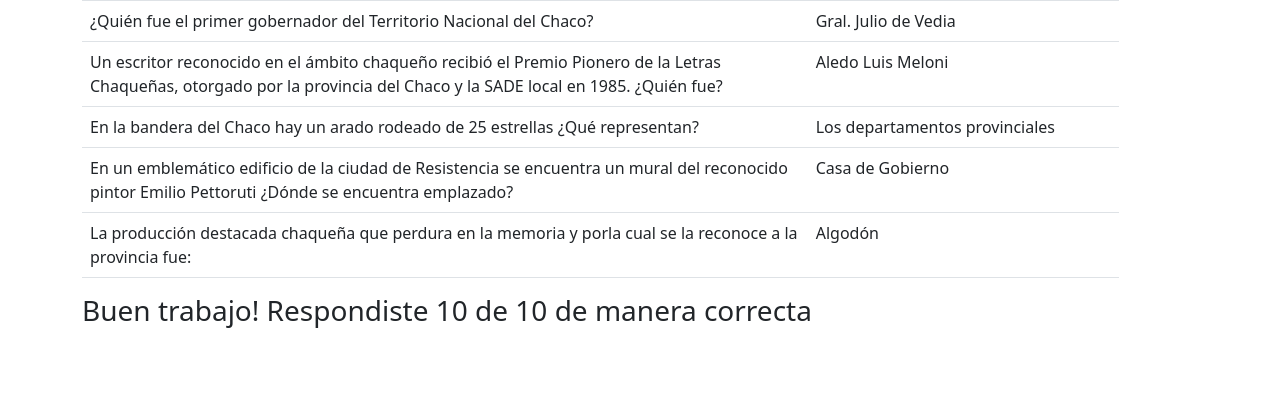
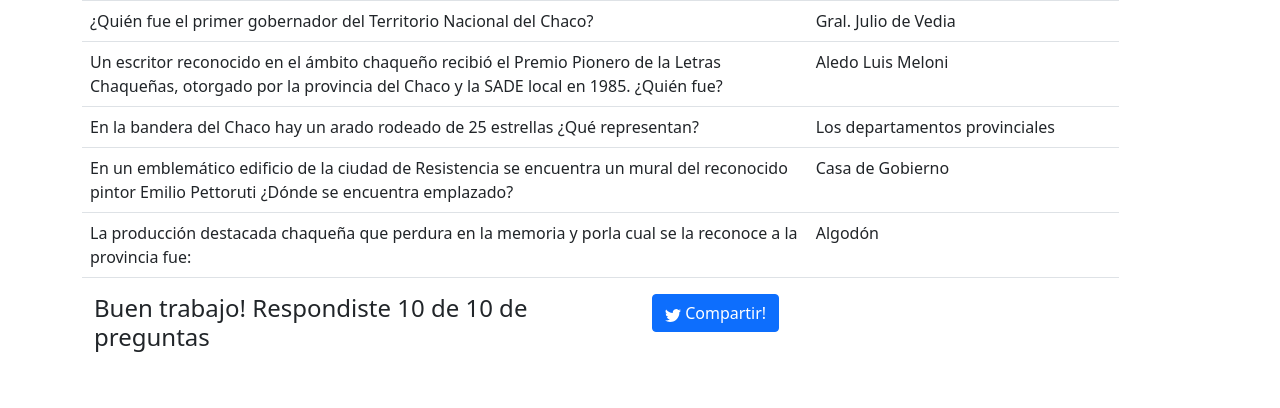
Before and after one commit to jhgakiyama/informatorio2021, a Django app: template templates/resultado.html in a window 1280 px wide. Shown: the part 879-1287 px from the top of the page. Before the commit the page ends 1207 px from the top, so only its background shows below. Run offline with Django 3.2, Linux system fonts and the light colour scheme; data comes from the database, SQL or seed files in the repository; the template is opened without the code that fills it: values that come from a table or form of the project are taken from there, most other values are stand-ins (such as "Sample title", 1, 10 or a date in 2020).

Commit message:
agrego boton compartir tuit

```diff
--- a/templates/resultado.html
+++ b/templates/resultado.html
@@ -6,7 +6,6 @@
 <br>
 <br>
 <h1><strong>Resultados</strong></h1>
-
 
 <table class="table">
     <!-- Cabeceras -->
@@ -39,12 +38,48 @@
     </tbody>
 </table>
 
+<div class="container">
+    {% if correctas > 6 %}
+        <div class="row">
+    <div class="col">
+      <h4>Buen trabajo! Respondiste {{correctas}} de 10 de preguntas</h4>
+    </div>
+    <div class="col">
+      <button type="button" class="btn btn-primary">
+        <svg xmlns="http://www.w3.org/2000/svg" width="16" height="16" fill="currentColor" class="bi bi-twitter" viewBox="0 0 16 16">
+        <path d="M5.026 15c6.038 0 9.341-5.003 9.341-9.334 0-.14 0-.282-.006-.422A6.685 6.685 0 0 0 16 3.542a6.658 6.658 0 0 1-1.889.518 3.301 3.301 0 0 0 1.447-1.817 6.533 6.533 0 0 1-2.087.793A3.286 3.286 0 0 0 7.875 6.03a9.325 9.325 0 0 1-6.767-3.429 3.289 3.289 0 0 0 1.018 4.382A3.323 3.323 0 0 1 .64 6.575v.045a3.288 3.288 0 0 0 2.632 3.218 3.203 3.203 0 0 1-.865.115 3.23 3.23 0 0 1-.614-.057 3.283 3.283 0 0 0 3.067 2.277A6.588 6.588 0 0 1 .78 13.58a6.32 6.32 0 0 1-.78-.045A9.344 9.344 0 0 0 5.026 15z"></path>
+        </svg> Compartir!
+      </button>
+    </div>
+  </div>
+    {% else %}
+        <div class="row">
+    <div class="col">
+      <h4>Suerte la próxima! Respondiste solo {{correctas}} preguntas</h4>
+    </div>
+    <div class="col">
+        <button type="button" class="btn btn-primary">
+            <svg xmlns="http://www.w3.org/2000/svg" width="16" height="16" fill="currentColor" class="bi bi-twitter" viewBox="0 0 16 16">
+            <path d="M5.026 15c6.038 0 9.341-5.003 9.341-9.334 0-.14 0-.282-.006-.422A6.685 6.685 0 0 0 16 3.542a6.658 6.658 0 0 1-1.889.518 3.301 3.301 0 0 0 1.447-1.817 6.533 6.533 0 0 1-2.087.793A3.286 3.286 0 0 0 7.875 6.03a9.325 9.325 0 0 1-6.767-3.429 3.289 3.289 0 0 0 1.018 4.382A3.323 3.323 0 0 1 .64 6.575v.045a3.288 3.288 0 0 0 2.632 3.218 3.203 3.203 0 0 1-.865.115 3.23 3.23 0 0 1-.614-.057 3.283 3.283 0 0 0 3.067 2.277A6.588 6.588 0 0 1 .78 13.58a6.32 6.32 0 0 1-.78-.045A9.344 9.344 0 0 0 5.026 15z"></path>
+            </svg> Compartir!
+        </button>
+    </div>
+  </div>
+    {% endif %}
+</div>
+
+{% comment %}
 {% if correctas > 6 %}
 <h3>Buen trabajo! Respondiste {{correctas}} de 10 de manera correcta</h3>
 {% else %}
 <h3>Suerte la próxima! Respondiste {{correctas}} de 10 manera correcta</h3>
 {% endif %}
-<br>
-<br>
+<button type="button" class="btn btn-primary">
+    <svg xmlns="http://www.w3.org/2000/svg" width="16" height="16" fill="currentColor" class="bi bi-twitter" viewBox="0 0 16 16">
+        <path d="M5.026 15c6.038 0 9.341-5.003 9.341-9.334 0-.14 0-.282-.006-.422A6.685 6.685 0 0 0 16 3.542a6.658 6.658 0 0 1-1.889.518 3.301 3.301 0 0 0 1.447-1.817 6.533 6.533 0 0 1-2.087.793A3.286 3.286 0 0 0 7.875 6.03a9.325 9.325 0 0 1-6.767-3.429 3.289 3.289 0 0 0 1.018 4.382A3.323 3.323 0 0 1 .64 6.575v.045a3.288 3.288 0 0 0 2.632 3.218 3.203 3.203 0 0 1-.865.115 3.23 3.23 0 0 1-.614-.057 3.283 3.283 0 0 0 3.067 2.277A6.588 6.588 0 0 1 .78 13.58a6.32 6.32 0 0 1-.78-.045A9.344 9.344 0 0 0 5.026 15z"></path>
+    </svg> Compartir!
+</button>
+{% endcomment %}
+<br><br>
 
 {% endblock content %}
```
